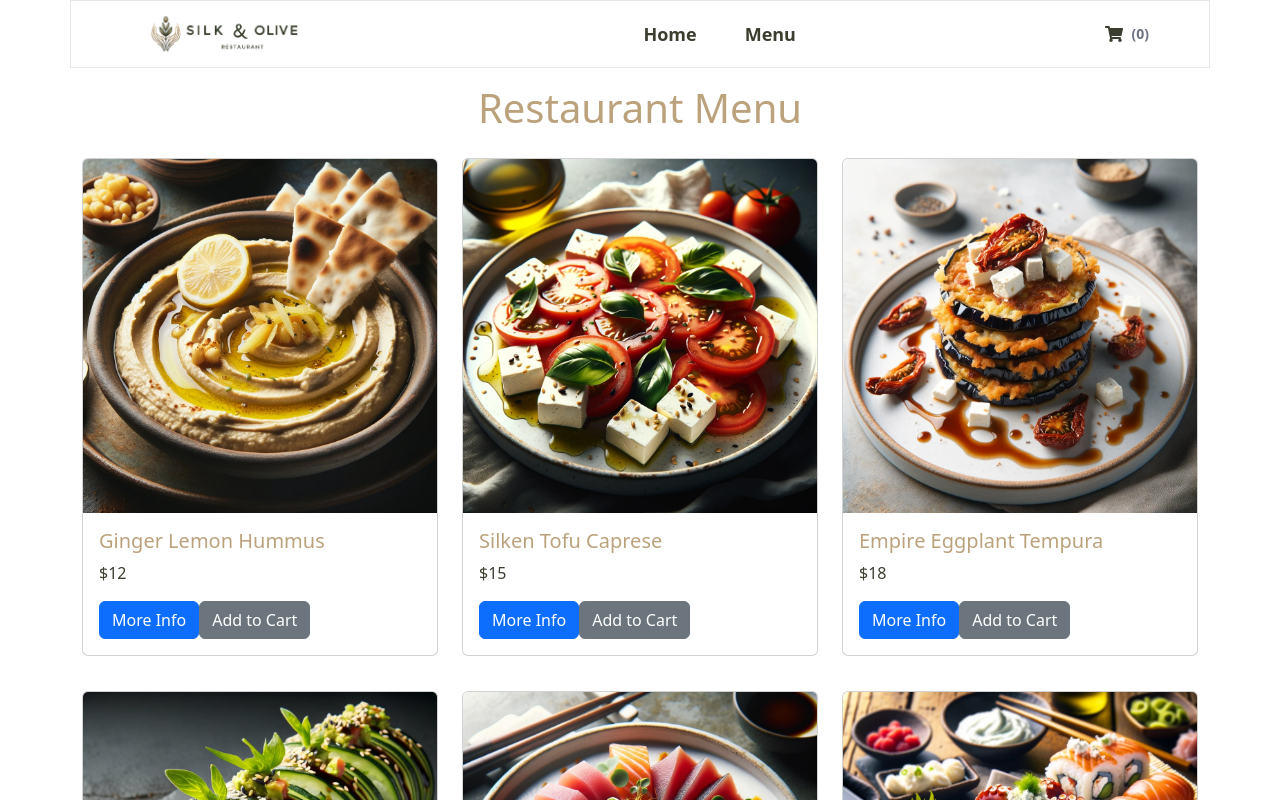
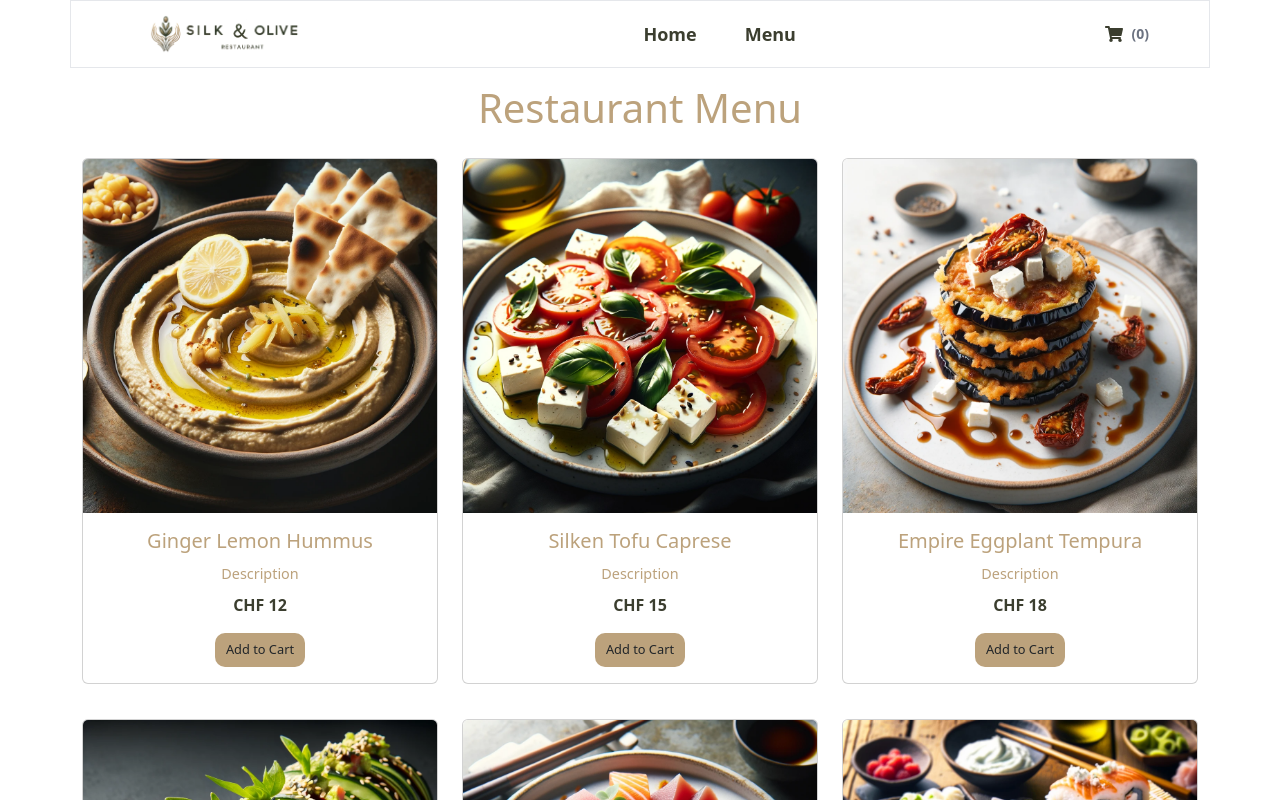
Before and after one commit to eleazarmercader/spa-restaurant, a React (Vite) app: page /menu in a window 1280 px wide. Shown: the top 800 px of the page. Built offline with nearby package versions, Linux system fonts and the light colour scheme.

Commit message:
CSS changes on MenuItem

```diff
--- a/src/components/MenuItem.jsx
+++ b/src/components/MenuItem.jsx
@@ -13,23 +13,30 @@ function MenuItem({ item }) {
     };
 
     return (
-        <div className="card">
+        <div className="card text-center">
             <img src={item.image} alt={item.name} className="card-img-top" />
             <div className="card-body">
                 <h5 className="card-title">{item.name}</h5>
-                <p className="card-text">${item.price}</p>
-                <Link to={`/detail/${item.id}`} className="btn btn-primary">
-                    More Info
+                <Link to={`/detail/${item.id}`} className="info-btn">
+                    Description
                 </Link>
+                <p className="card-text font-semibold mt-2">CHF {item.price}</p>
+                <div className='flex justify-around'>
                     {!isAdded ? (
-                    <button onClick={handleAddToCart} className="btn btn-secondary">
+                        <button onClick={handleAddToCart} className="add-btn">
                             Add to Cart
                         </button>
                     ) : (
-                    <button onClick={handleAddToCart} className="btn btn-success">
+                        <div>
+                            <button onClick={handleAddToCart} className="add-btn">
                                 Add another one
                             </button>
+                            <Link to={`/detail/${item.id}`} className="ml-4 info-btn">
+                                Go to cart
+                            </Link>
+                        </div>
                     )}
+                </div>
             </div>
         </div>
     );
--- a/src/index.css
+++ b/src/index.css
@@ -15,22 +15,6 @@
   text-rendering: optimizeLegibility;
   -webkit-font-smoothing: antialiased;
   -moz-osx-font-smoothing: grayscale;
-}
-
-.primary {
-  color: #3b3e2f;
-}
-
-.secondary {
-  color: #bca27c;
-}
-
-.bg-primary {
-  background-color: #3b3e2f;
-}
-
-.bg-secondary {
-  background-color: #bca27c;
 }
 
 .nav-link-1 {
@@ -83,15 +67,33 @@ p {
   color: #3b3e2f !important;
 }
 
+.add-btn {
+  border-radius: 10px;
+  font-size: 0.8em;
+  padding: 0.5em 0.8em;
+}
+.add-btn:hover {
+  background-color: #3b3e2f;
+  color: white;
+}
+
+.info-btn {
+  font-size: 0.9em;
+  text-decoration: none;
+  color: #bca27c;
+}
+.info-btn:hover {
+  color: #3b3e2f;
+}
 
 button {
-  border-radius: 8px;
+  border-radius: 10px;
   border: 1px solid transparent;
   padding: 0.6em 1.2em;
   font-size: 1em;
   font-weight: 500;
   font-family: inherit;
-  background-color: #3b3e2f;
+  background-color: #bca27c;
   cursor: pointer;
   transition: border-color 0.25s;
 }
```
Lines whose indentation alone changed are shown as unchanged.
